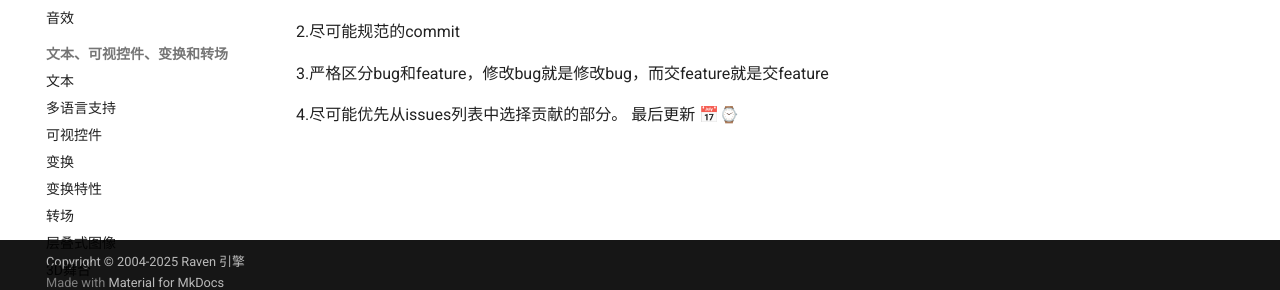
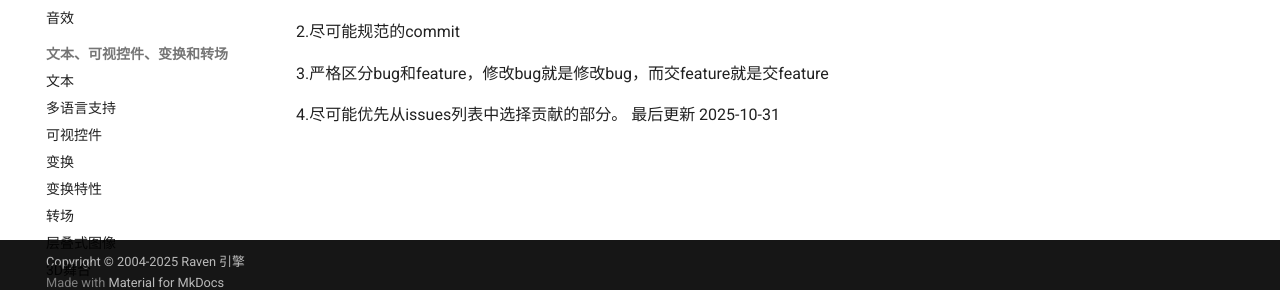
Before and after one commit to E72UJ/doc.raven.rs, an MkDocs documentation site: the page built from docs/PR-Standards.md, in a window 1280 px wide. Shown: the part 595-885 px from the top of the page. Built offline with MkDocs 1.6.1 and Material for MkDocs 9.7.7, drawn with Linux system fonts in a browser that asks for light colours.

Commit message:
更新数据
更新数据

```diff
--- a/docs/PR-Standards.md
+++ b/docs/PR-Standards.md
@@ -18,4 +18,4 @@
 3.严格区分bug和feature，修改bug就是修改bug，而交feature就是交feature
 
 4.尽可能优先从issues列表中选择贡献的部分。
-最后更新 📅⌚️
+最后更新 2025-10-31
```
Also changed, not shown: docs/menus.md (+5 -0 lines).
